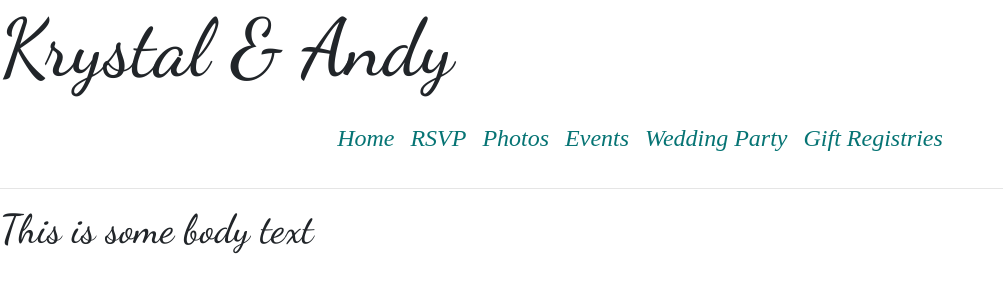
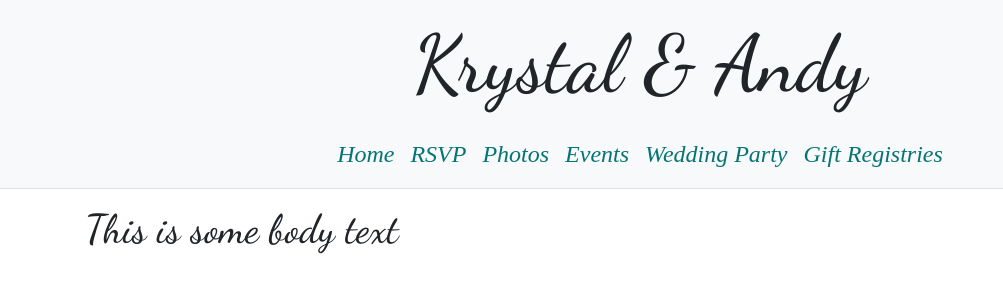
Before and after one commit to andyhorn/WeddingWebsiteCore, a Vue app in the folder client/wedding-client/: page / in a window 1280 px wide. Shown: the top 300 px of the page, without its empty margins (0-1003 px from the left). Built offline with nearby package versions, Linux system fonts and the light colour scheme; no server answers; a web font is replaced by a local one.

Commit message:
styling updates to fixed header

```diff
--- a/client/wedding-client/src/App.vue
+++ b/client/wedding-client/src/App.vue
@@ -1,8 +1,8 @@
 <template>
   <div id="app">
-    <div :style="style" class="header">
-      <h1>Krystal &amp; Andy</h1>
-      <div :class="{sticky: isSticky}" ref="header">
+    <div :style="style" class="header bg-light">
+      <h1 class="text-center pt-3">Krystal &amp; Andy</h1>
+      <div :class="{sticky: isSticky}" class="border-bottom bg-light" ref="header">
         <b-navbar>
           <b-navbar-nav class="mx-auto">
             <b-nav-item to="/">Home</b-nav-item>
@@ -15,8 +15,9 @@
         </b-navbar>
       </div>
     </div>
-    <hr />
-    <router-view />
+    <div class="pt-3 container">
+      <router-view />
+    </div>
   </div>
 </template>
 
@@ -39,13 +40,12 @@ export default {
 
     this.triggerPosition = header.offsetTop;
     this.stickyHeight = header.offsetHeight;
-    console.log(this.stickyHeight);
 
     const vm = this;
     window.onscroll = function() {
       if (window.pageYOffset > vm.triggerPosition) {
         vm.isSticky = true;
-        vm.style.paddingBottom = vm.stickyHeight + 1 + "px";
+        vm.style.paddingBottom = vm.stickyHeight + "px";
       } else {
         vm.isSticky = false;
         vm.style.paddingBottom = 0;
@@ -67,5 +67,6 @@ export default {
   position: fixed;
   top: 0;
   width: 100%;
+  z-index: 100;
 }
 </style>
```
